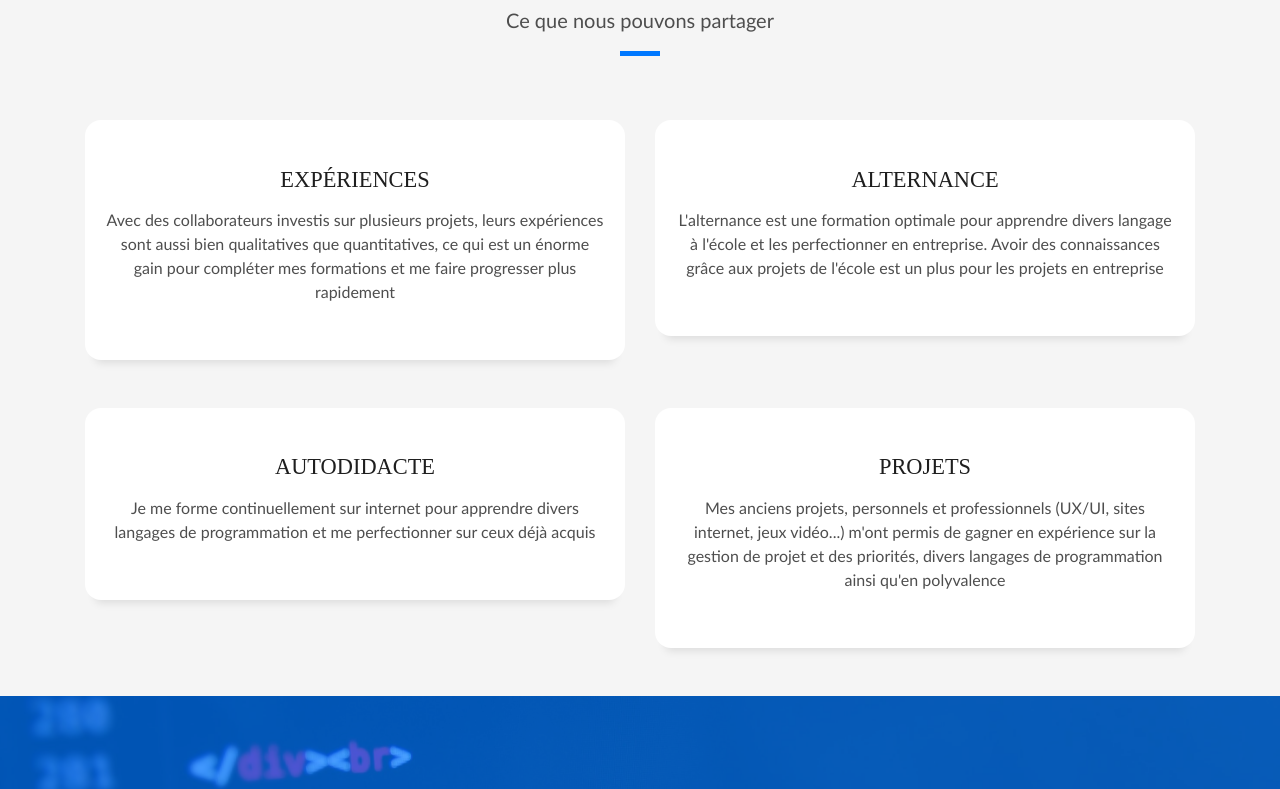
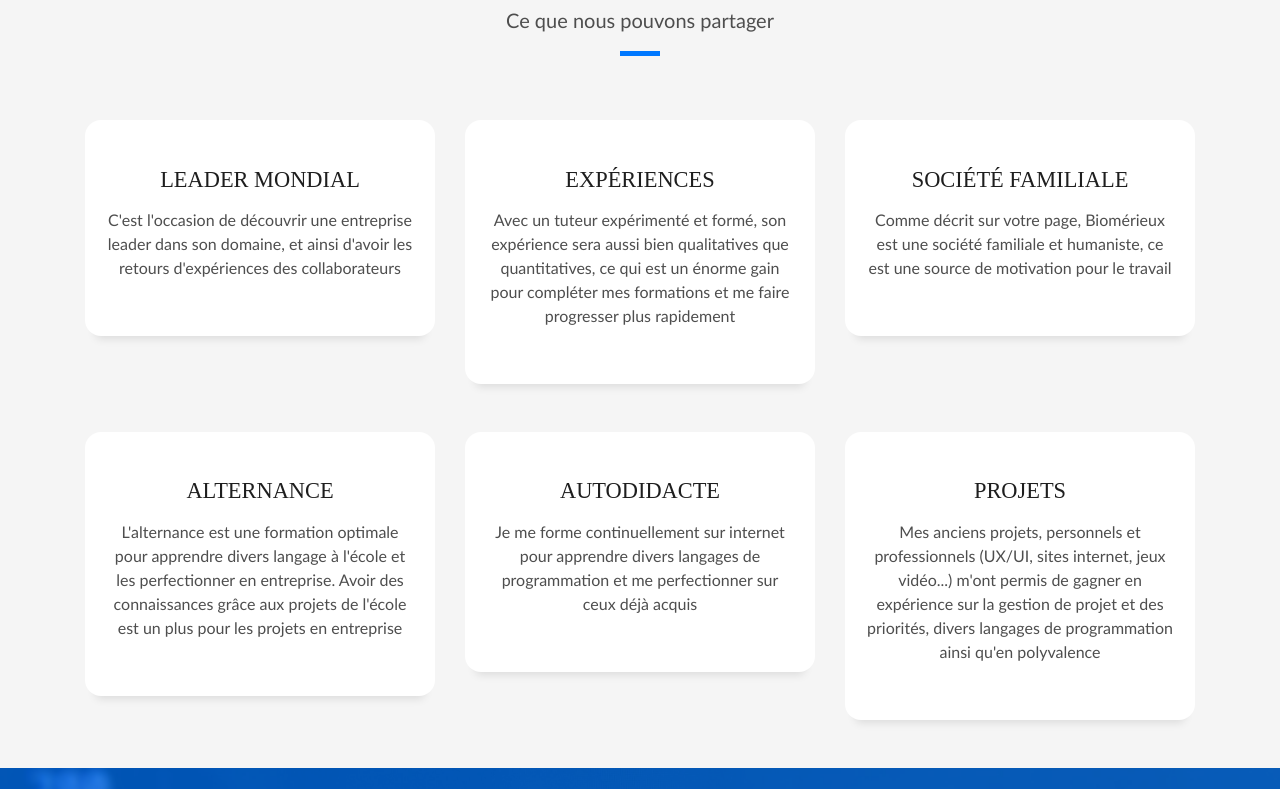
Before and after one commit to MiniOlivier/Motivation-Biom-rieux, a plain HTML site: page index.html in a window 1280 px wide. Shown: the part 731-1520 px from the top of the page. Drawn offline with Linux system fonts and the light colour scheme.

Commit message:
votre entreprise et moi

```diff
--- a/index.html
+++ b/index.html
@@ -110,7 +110,7 @@
         <div class="col-sm-12">
           <div class="title-box text-center">
             <h3 class="title-a">
-              Votre entreprise et moi
+              Biomérieux et moi
             </h3>
             <p class="subtitle-a">
               Ce que nous pouvons partager
@@ -120,18 +120,38 @@
         </div>
       </div>
       <div class="row">
-        <div class="col-md-6">
+        <div class="col-md-4">
+          <div class="service-box">
+            <div class="service-content">
+              <h2 class="s-title">Leader mondial</h2>
+              <p class="s-description text-center">
+                C'est l'occasion de découvrir une entreprise leader dans son domaine, et ainsi d'avoir les retours d'expériences des collaborateurs
+              </p>
+            </div>
+          </div>
+        </div>
+        <div class="col-md-4">
           <div class="service-box">
             <div class="service-content">
               <h2 class="s-title">Expériences</h2>
               <p class="s-description text-center">
-                 Avec des collaborateurs investis sur plusieurs projets, leurs expériences sont aussi bien qualitatives que quantitatives,
+                 Avec un tuteur expérimenté et formé, son expérience sera aussi bien qualitatives que quantitatives,
                  ce qui est un énorme gain pour compléter mes formations et me faire progresser plus rapidement
               </p>
             </div>
           </div>
         </div>
-        <div class="col-md-6">
+        <div class="col-md-4">
+          <div class="service-box">
+            <div class="service-content">
+              <h2 class="s-title">Société familiale</h2>
+              <p class="s-description text-center">
+                 Comme décrit sur votre page, Biomérieux est une société familiale et humaniste, ce est une source de motivation pour le travail
+              </p>
+            </div>
+          </div>
+        </div>
+        <div class="col-md-4">
           <div class="service-box">
             <div class="service-content">
               <h2 class="s-title">Alternance</h2>
@@ -142,7 +162,7 @@
             </div>
           </div>
         </div>
-        <div class="col-md-6">
+        <div class="col-md-4">
           <div class="service-box">
             <div class="service-content">
               <h2 class="s-title">Autodidacte</h2>
@@ -153,7 +173,7 @@
             </div>
           </div>
         </div>
-        <div class="col-md-6">
+        <div class="col-md-4">
           <div class="service-box">
             <div class="service-content">
               <h2 class="s-title">Projets</h2>
```
